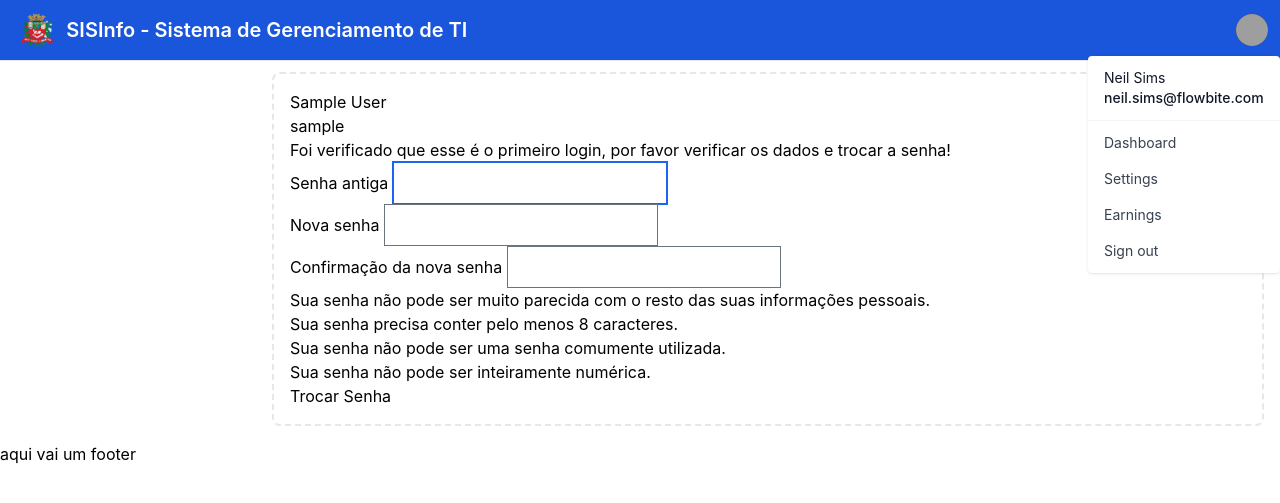
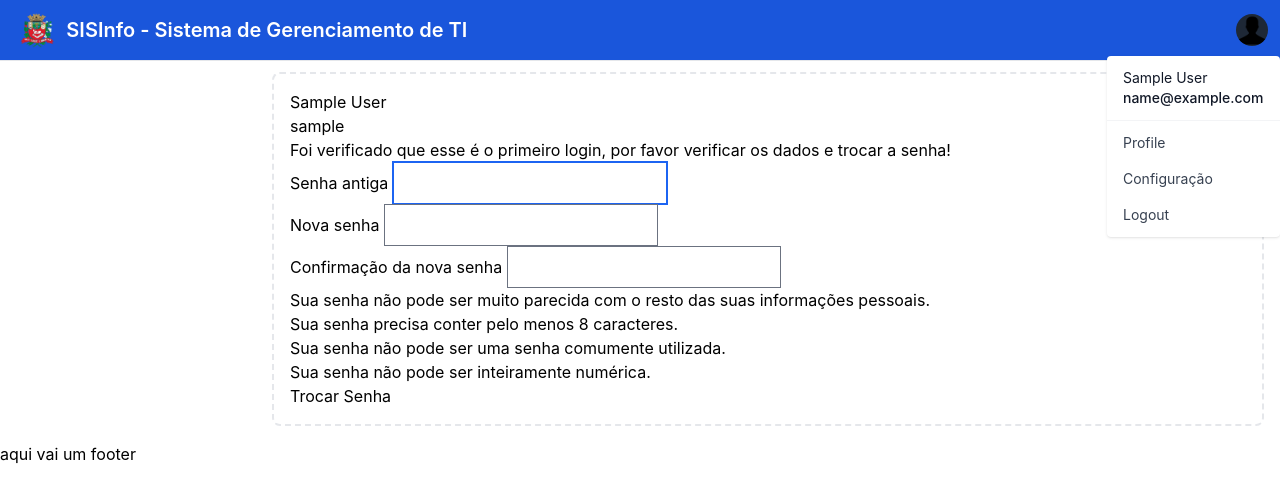
Before and after one commit to Prefeitura-Municipal-de-Novo-Horizonte/sisinfo-v2, a Django app: page /auth/change_password/1/ in a window 1280 px wide, after a click on "Open user menu". Shown: the top 503 px of the page. Run offline with Django 4.2, Linux system fonts and the light colour scheme; the visitor is signed in with stand-in values (Sample User, id 1); style sheets or scripts are compiled from the project's sources; some libraries are stand-ins or nearby versions; grey boxes are pictures that could not be loaded.

Commit message:
adjusting: setor and navbar

```diff
--- a/dashboard/templates/setores/setor_detail.html
+++ b/dashboard/templates/setores/setor_detail.html
@@ -2,8 +2,10 @@
 {% block title %}
     {{ setor.name }}
 {% endblock title %}
+# TODO: Arrumar a página de detalhes de setores
 {% block content %}
     <section id="{{ setor.slug }}">
+
         <div>
             <h1>{{ setor.name }}</h1>
         </div>
--- a/templates/include/_nav.html
+++ b/templates/include/_nav.html
@@ -20,30 +20,27 @@
             <div>
               <button type="button" class="flex text-sm bg-gray-800 rounded-full focus:ring-4 focus:ring-gray-300 dark:focus:ring-gray-600" aria-expanded="false" data-dropdown-toggle="dropdown-user">
                 <span class="sr-only">Open user menu</span>
-                <img class="w-8 h-8 rounded-full" src="https://flowbite.com/docs/images/people/profile-picture-5.jpg" alt="user photo">
+                <img class="w-8 h-8 rounded-full" src="{% static 'img/profile-empty.png' %}" alt="user photo">
               </button>
             </div>
             <div class="z-50 hidden my-4 text-base list-none bg-white divide-y divide-gray-100 rounded shadow dark:bg-gray-700 dark:divide-gray-600" id="dropdown-user">
               <div class="px-4 py-3" role="none">
                 <p class="text-sm text-gray-900 dark:text-white" role="none">
-                  Neil Sims
+                  {{request.user.fullname}}
                 </p>
                 <p class="text-sm font-medium text-gray-900 truncate dark:text-gray-300" role="none">
-                  neil.sims@flowbite.com
+                  {{request.user.email}}
                 </p>
               </div>
               <ul class="py-1" role="none">
                 <li>
-                  <a href="#" class="block px-4 py-2 text-sm text-gray-700 hover:bg-gray-100 dark:text-gray-300 dark:hover:bg-gray-600 dark:hover:text-white" role="menuitem">Dashboard</a>
+                  <a href="#" class="block px-4 py-2 text-sm text-gray-700 hover:bg-gray-100 dark:text-gray-300 dark:hover:bg-gray-600 dark:hover:text-white" role="menuitem">Profile</a>
                 </li>
                 <li>
-                  <a href="#" class="block px-4 py-2 text-sm text-gray-700 hover:bg-gray-100 dark:text-gray-300 dark:hover:bg-gray-600 dark:hover:text-white" role="menuitem">Settings</a>
+                  <a href="#" class="block px-4 py-2 text-sm text-gray-700 hover:bg-gray-100 dark:text-gray-300 dark:hover:bg-gray-600 dark:hover:text-white" role="menuitem">Configuração</a>
                 </li>
                 <li>
-                  <a href="#" class="block px-4 py-2 text-sm text-gray-700 hover:bg-gray-100 dark:text-gray-300 dark:hover:bg-gray-600 dark:hover:text-white" role="menuitem">Earnings</a>
-                </li>
-                <li>
-                  <a href="#" class="block px-4 py-2 text-sm text-gray-700 hover:bg-gray-100 dark:text-gray-300 dark:hover:bg-gray-600 dark:hover:text-white" role="menuitem">Sign out</a>
+                  <a href="{% url 'authenticated:logout' %}" class="block px-4 py-2 text-sm text-gray-700 hover:bg-gray-100 dark:text-gray-300 dark:hover:bg-gray-600 dark:hover:text-white" role="menuitem">Logout</a>
                 </li>
               </ul>
             </div>
@@ -125,14 +122,6 @@
             </ul>
          </li>
          <li>
-            <a href="#" class="flex items-center p-2 text-gray-900 rounded-lg dark:text-white hover:bg-gray-100 dark:hover:bg-gray-700 group">
-               <svg class="flex-shrink-0 w-5 h-5 text-gray-500 transition duration-75 dark:text-gray-400 group-hover:text-gray-900 dark:group-hover:text-white" aria-hidden="true" xmlns="http://www.w3.org/2000/svg" fill="currentColor" viewBox="0 0 18 20">
-                  <path d="M17 5.923A1 1 0 0 0 16 5h-3V4a4 4 0 1 0-8 0v1H2a1 1 0 0 0-1 .923L.086 17.846A2 2 0 0 0 2.08 20h13.84a2 2 0 0 0 1.994-2.153L17 5.923ZM7 9a1 1 0 0 1-2 0V7h2v2Zm0-5a2 2 0 1 1 4 0v1H7V4Zm6 5a1 1 0 1 1-2 0V7h2v2Z"/>
-               </svg>
-               <span class="flex-1 ms-3 whitespace-nowrap">Products</span>
-            </a>
-         </li>
-         <li>
             <a href="{% url 'authenticated:logout' %}" class="flex items-center p-2 text-gray-900 rounded-lg dark:text-white hover:bg-gray-100 dark:hover:bg-gray-700 group">
                <svg class="flex-shrink-0 w-5 h-5 text-gray-500 transition duration-75 dark:text-gray-400 group-hover:text-gray-900 dark:group-hover:text-white" aria-hidden="true" xmlns="http://www.w3.org/2000/svg" fill="none" viewBox="0 0 18 16">
                   <path stroke="currentColor" stroke-linecap="round" stroke-linejoin="round" stroke-width="2" d="M1 8h11m0 0L8 4m4 4-4 4m4-11h3a2 2 0 0 1 2 2v10a2 2 0 0 1-2 2h-3"/>
```
